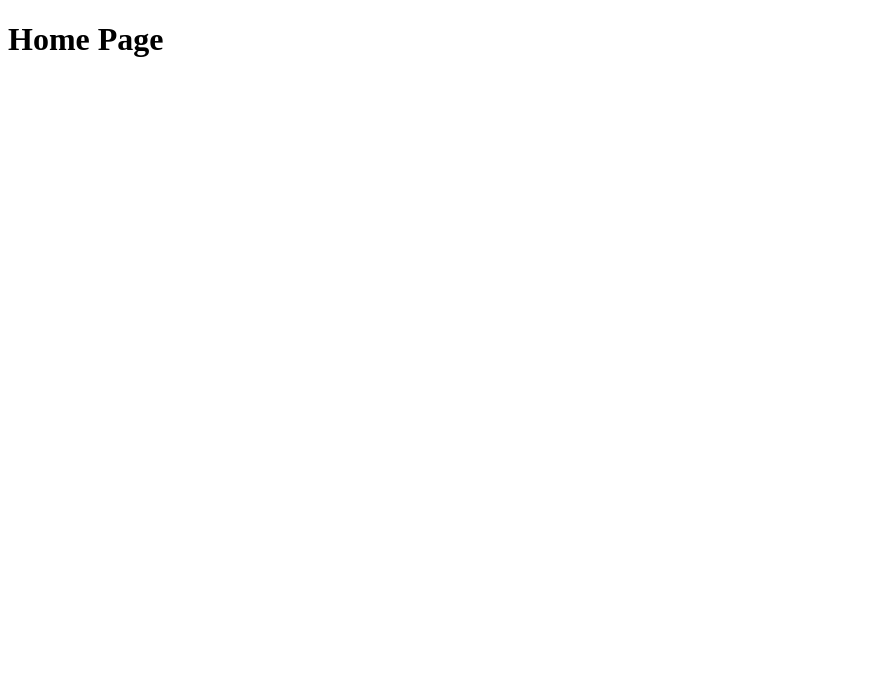
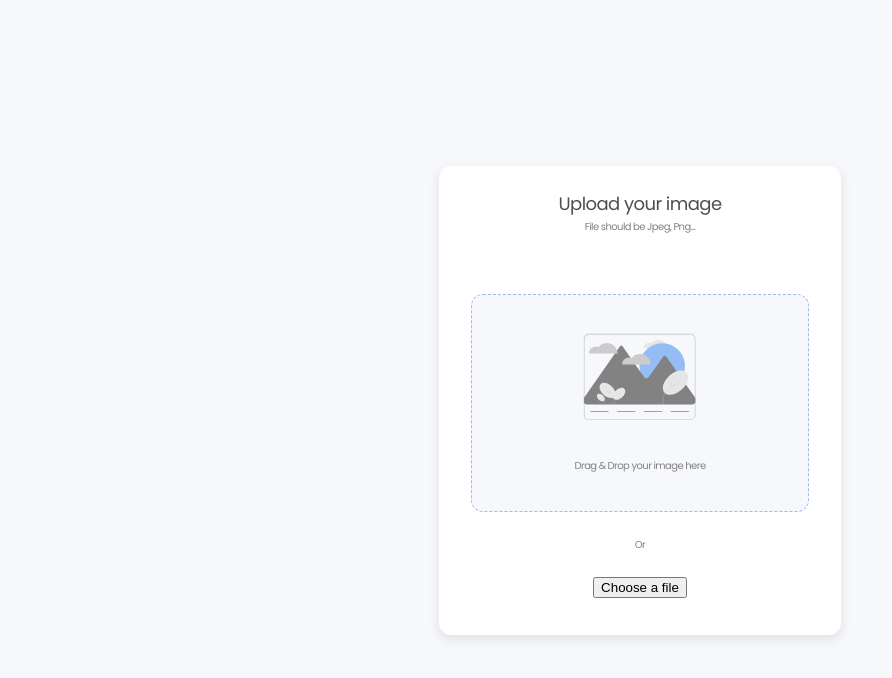
Before and after one commit to andreDosSantosNascimento/image-uploader-front-end, a React (Create React App) app: page / in a window 1280 px wide. Shown: the top 678 px of the page, without its empty margins (0-892 px from the left). Built offline with nearby package versions, Linux system fonts and the light colour scheme.

Commit message:
feat: 90% of the visual part of the upload card

```diff
--- a/public/index.html
+++ b/public/index.html
@@ -9,7 +9,10 @@
       name="description"
       content="Web site created using create-react-app"
     />
-    <title>React App</title>
+    <link rel="preconnect" href="https://fonts.googleapis.com">
+<link rel="preconnect" href="https://fonts.gstatic.com" crossorigin>
+<link href="https://fonts.googleapis.com/css2?family=Poppins:ital,wght@0,400;0,700;1,400;1,700&display=swap" rel="stylesheet">
+    <title>Upload image</title>
   </head>
   <body>
     <noscript>You need to enable JavaScript to run this app.</noscript>
--- /dev/null
+++ b/src/components/uploadCard/index.component.tsx
@@ -0,0 +1,38 @@
+import { Container } from "./style";
+import uploadCardIcon from "../../assets/imgs/uploadCardIcon.svg";
+import { useDropzone } from "react-dropzone";
+import { FormEvent, useCallback } from "react";
+
+const UploadCard = () => {
+    const onDrop = useCallback((acceptedFiles: object) => {}, []);
+    const { getRootProps, getInputProps } = useDropzone({
+        onDrop,
+    });
+    const handleOnSubmit = (e: FormEvent) => {
+        e.preventDefault();
+    };
+    return (
+        <Container>
+            <div>
+                <h1>Upload your image</h1>
+                <span>File should be Jpeg, Png...</span>
+            </div>
+            <form onSubmit={handleOnSubmit}>
+                <div {...getRootProps()}>
+                    <input type="file" {...getInputProps()} />
+                    <img
+                        src={uploadCardIcon}
+                        alt="Icone para o card de upload."
+                    />
+                    <span>Drag & Drop your image here</span>
+                </div>
+                <span>Or</span>
+                <button type="submit" {...getRootProps()}>
+                    Choose a file
+                </button>
+            </form>
+        </Container>
+    );
+};
+
+export default UploadCard;
--- /dev/null
+++ b/src/components/uploadCard/style.ts
@@ -0,0 +1,53 @@
+import styled from "styled-components";
+
+export const Container = styled.div`
+    display: flex;
+    flex-direction: column;
+    justify-content: space-around;
+    align-items: center;
+    margin: auto;
+    box-shadow: 0px 4px 12px rgba(0, 0, 0, 0.1);
+    width: 402px;
+    min-height: 469px;
+    border-radius: 12px;
+    background-color: #ffffff;
+    text-align: center;
+    letter-spacing: -0.035em;
+    h1 {
+        font-family: "Poppins", sans-serif;
+        font-weight: 500;
+        font-size: 18px;
+        line-height: 27px;
+        color: #4f4f4f;
+    }
+    span {
+        font-family: "Poppins";
+        font-weight: 500;
+        font-size: 10px;
+        line-height: 15px;
+        color: #828282;
+    }
+    form {
+        display: flex;
+        flex-direction: column;
+        justify-content: space-around;
+        align-items: center;
+        height: 70%;
+        div {
+            background-color: #f6f8fb;
+            display: flex;
+            flex-direction: column;
+            justify-content: center;
+            align-items: center;
+            width: 338px;
+            height: 218px;
+            border: 1px dashed #97bef4;
+            border-radius: 12px;
+            img {
+                width: 114px;
+                height: 88px;
+                margin-bottom: 37px;
+            }
+        }
+    }
+`;
--- a/src/index.tsx
+++ b/src/index.tsx
@@ -1,6 +1,7 @@
 import React from "react";
 import ReactDOM from "react-dom/client";
 import { BrowserRouter } from "react-router-dom";
+import { GlobalStyle } from "./styles/index.style";
 
 import App from "./App";
 
@@ -10,6 +11,7 @@ const root = ReactDOM.createRoot(
 root.render(
     <React.StrictMode>
         <BrowserRouter>
+            <GlobalStyle />
             <App />
         </BrowserRouter>
     </React.StrictMode>
--- a/src/pages/home-page/index.tsx
+++ b/src/pages/home-page/index.tsx
@@ -1,6 +1,11 @@
+import UploadCard from "../../components/uploadCard/index.component";
+import { Container } from "./style";
+
 const HomePage = () => {
-    return <>
-    <h1>Home Page</h1>
-    </>
-}
+    return (
+        <Container>
+            <UploadCard />
+        </Container>
+    );
+};
 export default HomePage;
--- /dev/null
+++ b/src/pages/home-page/style.ts
@@ -0,0 +1,8 @@
+import styled from "styled-components";
+
+export const Container = styled.div`
+height: 100vh;
+display: flex;
+flex-direction: column;
+justify-content: center;
+`
--- /dev/null
+++ b/src/styles/index.style.ts
@@ -0,0 +1,53 @@
+import { createGlobalStyle } from "styled-components";
+
+export const GlobalStyle = createGlobalStyle`
+html, body, div, span, applet, object, iframe,
+h1, h2, h3, h4, h5, h6, p, blockquote, pre,
+a, abbr, acronym, address, big, cite, code,
+del, dfn, em, img, ins, kbd, q, s, samp,
+small, strike, strong, sub, sup, tt, var,
+b, u, i, center,
+dl, dt, dd, ol, ul, li,
+fieldset, form, label, legend,
+table, caption, tbody, tfoot, thead, tr, th, td,
+article, aside, canvas, details, embed,
+figure, figcaption, footer, header, hgroup,
+menu, nav, output, ruby, section, summary,
+time, mark, audio, video {
+	margin: 0;
+	padding: 0;
+	border: 0;
+	font-size: 100%;
+	font: inherit;
+	vertical-align: baseline;
+	box-sizing: border-box;
+	font-family: sans-serif;
+}
+/* HTML5 display-role reset for older browsers */
+article, aside, details, figcaption, figure,
+footer, header, hgroup, menu, nav, section {
+	display: block;
+}
+body {
+	line-height: 1;
+	background-color: #F6F8FB;
+}
+ol, ul {
+	list-style: none;
+}
+blockquote, q {
+	quotes: none;
+}
+blockquote:before, blockquote:after,
+q:before, q:after {
+	content: '';
+	content: none;
+}
+table {
+	border-collapse: collapse;
+	border-spacing: 0;
+}
+button{
+	cursor: pointer;
+}
+`;
```
Also changed, not shown: src/assets/imgs/uploadCardIcon.svg (added).
